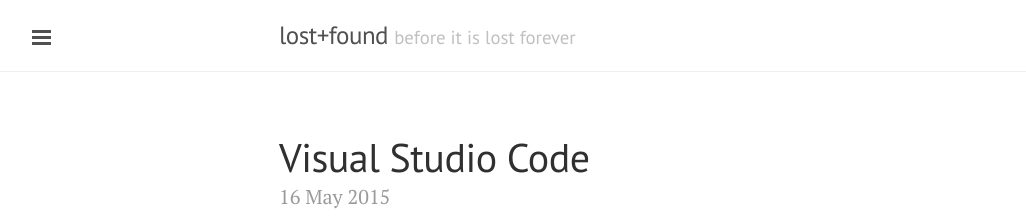
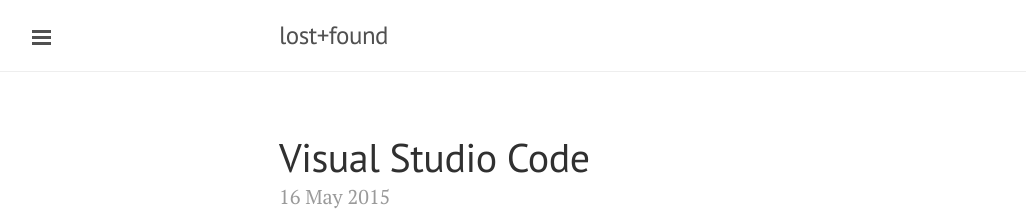
Before and after one commit to kei51e/kei51e.github.io, a Jekyll site: the page built from index.html, in a window 1280 px wide and 900 px high. Shown: the top 220 px of the window, without its empty margins (1-1027 px from the left). Built offline with Jekyll 4.4.1, drawn with Linux system fonts in a browser that asks for light colours; Markdown is read by kramdown in place of the engine named in the settings; the list of posts is cut into pages by our own code.

Commit message:
changed the tagline

```diff
--- a/_config.yml
+++ b/_config.yml
@@ -7,7 +7,7 @@ permalink:        pretty
 
 # Setup
 title:            'lost+found'
-tagline:          'before it is lost forever'
+tagline:          ''
 description:      'Things I would like to share with you before those are lost forever in my memory. Written by <a href="https://twitter.com/kei51e" target="_blank">@kei51e</a>'
 url:              http://kei51e.github.io
 
```
